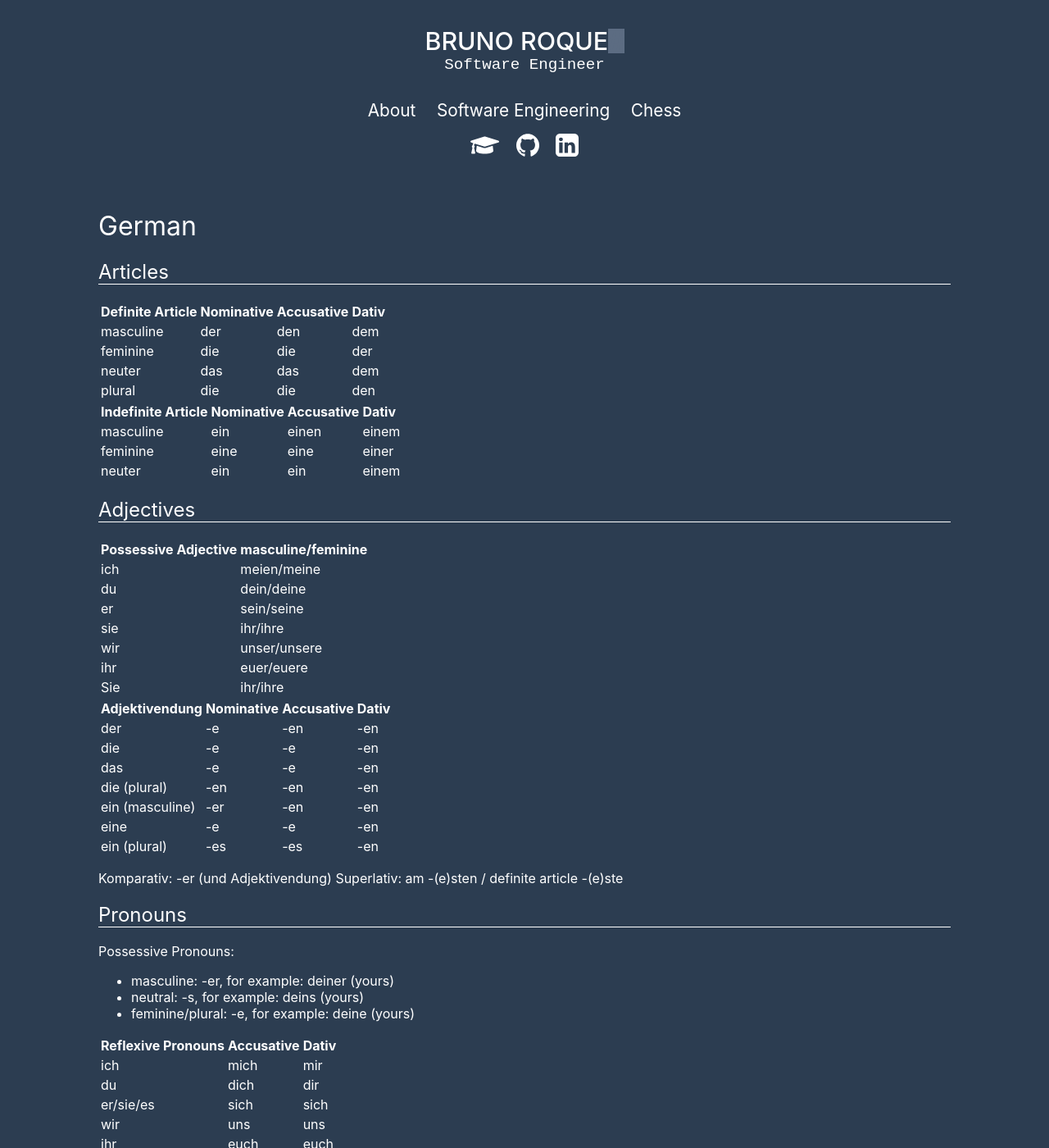
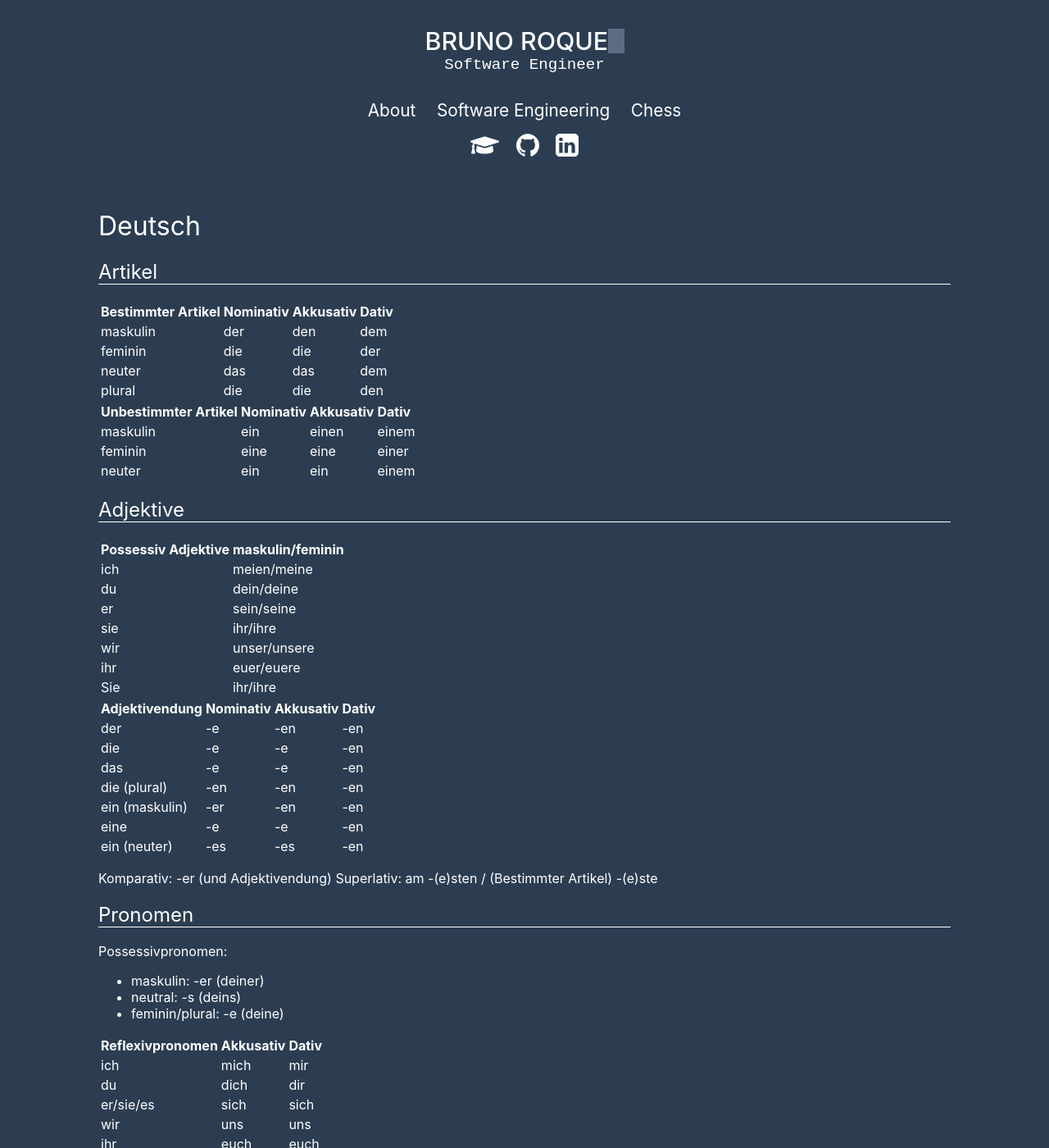
Before and after one commit to brunoroque06/brunoroque06.github.io, a Jekyll site: the page built from _pages/german.md, in a window 1280 px wide and 1400 px high. Shown: the whole window at 82% size. Built offline with Jekyll 4.4.1, drawn with Linux system fonts in a browser that asks for light colours; our own code applies the rules of GitHub Pages for plain Markdown files; some of the changed text lies outside the part shown.

Commit message:
Finish A2 and translate to german

```diff
--- a/_pages/german.md
+++ b/_pages/german.md
@@ -3,101 +3,101 @@ layout: default
 permalink: german
 ---
 
-# German
+# Deutsch
 
-## Articles
+## Artikel
 
-| Definite Article | Nominative | Accusative | Dativ |
-| ---------------- | ---------- | ---------- | ----- |
-| masculine        | der        | den        | dem   |
-| feminine         | die        | die        | der   |
-| neuter           | das        | das        | dem   |
-| plural           | die        | die        | den   |
+| Bestimmter Artikel | Nominativ | Akkusativ | Dativ |
+| ------------------ | --------- | --------- | ----- |
+| maskulin           | der       | den       | dem   |
+| feminin            | die       | die       | der   |
+| neuter             | das       | das       | dem   |
+| plural             | die       | die       | den   |
 
-| Indefinite Article | Nominative | Accusative | Dativ |
-| ------------------ | ---------- | ---------- | ----- |
-| masculine          | ein        | einen      | einem |
-| feminine           | eine       | eine       | einer |
-| neuter             | ein        | ein        | einem |
+| Unbestimmter Artikel | Nominativ | Akkusativ | Dativ |
+| -------------------- | --------- | --------- | ----- |
+| maskulin             | ein       | einen     | einem |
+| feminin              | eine      | eine      | einer |
+| neuter               | ein       | ein       | einem |
 
-## Adjectives
+## Adjektive
 
-| Possessive Adjective | masculine/feminine |
-| -------------------- | ------------------ |
-| ich                  | meien/meine        |
-| du                   | dein/deine         |
-| er                   | sein/seine         |
-| sie                  | ihr/ihre           |
-| wir                  | unser/unsere       |
-| ihr                  | euer/euere         |
-| Sie                  | ihr/ihre           |
+| Possessiv Adjektive | maskulin/feminin |
+| ------------------- | ---------------- |
+| ich                 | meien/meine      |
+| du                  | dein/deine       |
+| er                  | sein/seine       |
+| sie                 | ihr/ihre         |
+| wir                 | unser/unsere     |
+| ihr                 | euer/euere       |
+| Sie                 | ihr/ihre         |
 
-| Adjektivendung  | Nominative | Accusative | Dativ |
-| --------------- | ---------- | ---------- | ----- |
-| der             | -e         | -en        | -en   |
-| die             | -e         | -e         | -en   |
-| das             | -e         | -e         | -en   |
-| die (plural)    | -en        | -en        | -en   |
-| ein (masculine) | -er        | -en        | -en   |
-| eine            | -e         | -e         | -en   |
-| ein (plural)    | -es        | -es        | -en   |
+| Adjektivendung | Nominativ | Akkusativ | Dativ |
+| -------------- | --------- | --------- | ----- |
+| der            | -e        | -en       | -en   |
+| die            | -e        | -e        | -en   |
+| das            | -e        | -e        | -en   |
+| die (plural)   | -en       | -en       | -en   |
+| ein (maskulin) | -er       | -en       | -en   |
+| eine           | -e        | -e        | -en   |
+| ein (neuter)   | -es       | -es       | -en   |
 
 Komparativ: -er (und Adjektivendung)
-Superlativ: am -(e)sten / definite article -(e)ste
+Superlativ: am -(e)sten / (Bestimmter Artikel) -(e)ste
 
-## Pronouns
+## Pronomen
 
-Possessive Pronouns:
+Possessivpronomen:
 
-- masculine: -er, for example: deiner (yours)
-- neutral: -s, for example: deins (yours)
-- feminine/plural: -e, for example: deine (yours)
+- maskulin: -er (deiner)
+- neutral: -s (deins)
+- feminin/plural: -e (deine)
 
-| Reflexive Pronouns | Accusative | Dativ |
-| ------------------ | ---------- | ----- |
-| ich                | mich       | mir   |
-| du                 | dich       | dir   |
-| er/sie/es          | sich       | sich  |
-| wir                | uns        | uns   |
-| ihr                | euch       | euch  |
-| Sie                | euch       | sich  |
+| Reflexivpronomen | Akkusativ | Dativ |
+| ---------------- | --------- | ----- |
+| ich              | mich      | mir   |
+| du               | dich      | dir   |
+| er/sie/es        | sich      | sich  |
+| wir              | uns       | uns   |
+| ihr              | euch      | euch  |
+| Sie              | euch      | sich  |
 
-| Pronouns | Accusative | Dativ |
-| -------- | ---------- | ----- |
-| ich      | mich       | mir   |
-| du       | dich       | dir   |
-| er       | ihn        | ihm   |
-| sie      | sie        | ihr   |
-| es       | es         | ihm   |
-| wir      | uns        | uns   |
-| ihr      | euch       | euch  |
-| Sie      | Sie        | Ihnen |
+| Pronomen | Akkusativ | Dativ |
+| -------- | --------- | ----- |
+| ich      | mich      | mir   |
+| du       | dich      | dir   |
+| er       | ihn       | ihm   |
+| sie      | sie       | ihr   |
+| es       | es        | ihm   |
+| wir      | uns       | uns   |
+| ihr      | euch      | euch  |
+| Sie      | Sie       | Ihnen |
 
-| Relative Pronoun | Nominative | Accusative | Dativ |
-| ---------------- | ---------- | ---------- | ----- |
-| der              | der        | den        | dem   |
-| die              | die        | die        | der   |
-| das              | das        | das        | dem   |
-| die (plural)     | die        | die        | denen |
+| Relativpronomen | Nominativ | Akkusativ | Dativ |
+| --------------- | --------- | --------- | ----- |
+| der             | der       | den       | dem   |
+| die             | die       | die       | der   |
+| das             | das       | das       | dem   |
+| die (plural)    | die       | die       | denen |
 
-## Verbs
+## Verben
 
-| Regular Verb | Ending |
-| ------------ | ------ |
-| ich          | -e     |
-| du           | -st    |
-| er/sie/es    | -t     |
-| wir          | -en    |
-| ihr          | -t     |
-| Sie          | -en    |
+| Regelmässig Verb | Endung |
+| ---------------- | ------ |
+| ich              | -e     |
+| du               | -st    |
+| er/sie/es        | -t     |
+| wir              | -en    |
+| ihr              | -t     |
+| Sie              | -en    |
 
-| Imperative |                      |
-| ---------- | -------------------- |
-| du         | remove -st: "geh"    |
-| ihr        | regular ihr: "geht"  |
-| Sie        | regular sie: "gehen" |
+| Imperativ |                          |
+| --------- | ------------------------ |
+| du        | remove -st: "geh"        |
+| ihr       | Regelmässig ihr: "geht"  |
+| Sie       | Regelmässig sie: "gehen" |
 
-| Modal Verbs                        |
+| Modal Verben                       |
 | ---------------------------------- |
 | können (to be able to)             |
 | dürfen (to be allowed)             |
@@ -142,7 +142,7 @@ Dativ:
 - ausser (except)
 - gegenüber (opposite)
 
-Accusative or Dativ:
+Akkusativ oder Dativ:
 
 - in
 - an
@@ -156,5 +156,5 @@ Accusative or Dativ:
 
 Plural:
 
-- masculine: -e
-- feminine (most): -n/-en/-nen
+- maskulin: -e
+- feminin (meiste): -n/-en/-nen
```
Also changed, not shown: other parts of _pages/german.md (+9 -9 lines).
